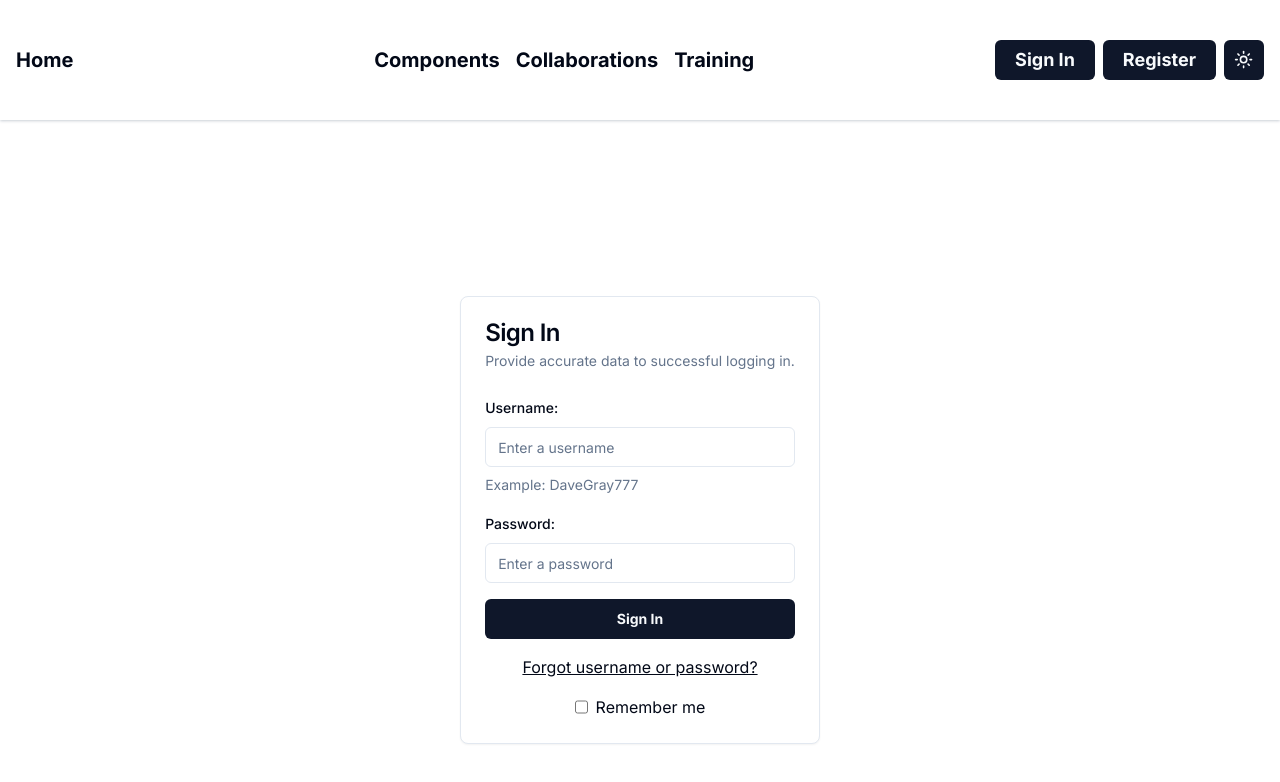
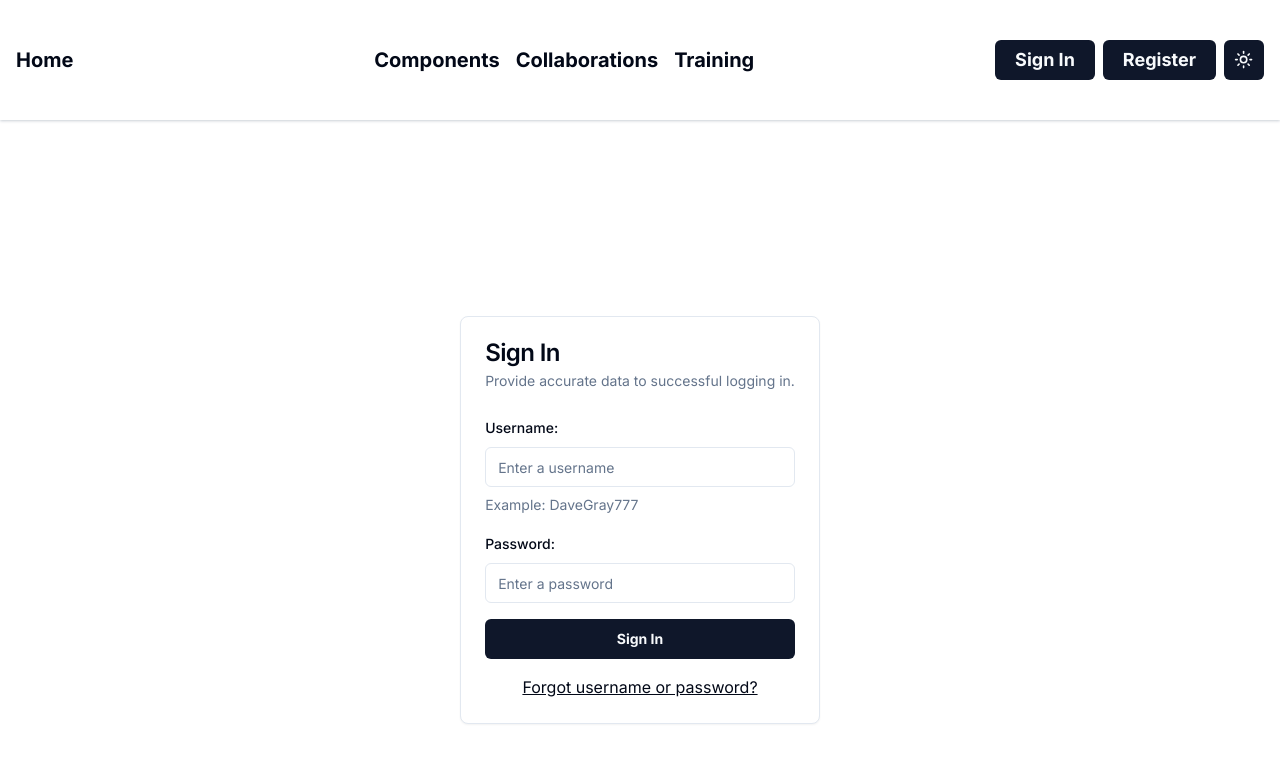
Before and after one commit to ZulfiPy/NextFrontTSForRW, a Next.js app: page /sign-in in a window 1280 px wide. Shown: the top 782 px of the page. Built offline with nearby package versions, Linux system fonts and the light colour scheme; no server answers.

Commit message:
handle login form handled by next-auth credentials

```diff
--- a/src/components/SignInForm.tsx
+++ b/src/components/SignInForm.tsx
@@ -3,11 +3,7 @@
 import { z } from "zod";
 import { zodResolver } from "@hookform/resolvers/zod";
 import { useForm } from "react-hook-form";
-import { useRouter } from "next/navigation";
-import { useContext, useEffect } from "react";
-import { AuthContext } from "@/context/AuthProvider";
 import Link from "next/link";
-import { jwtDecode } from "jwt-decode";
 import {
     Form,
     FormControl,
@@ -25,11 +21,8 @@ import {
 } from "@/components/ui/card";
 import { Button } from "@/components/ui/button";
 import { Input } from "@/components/ui/input";
+import { signIn } from "next-auth/react";
 
-import { toast } from "react-toastify";
-import "react-toastify/ReactToastify.css";
-
-import { signInUserRequest } from "@/lib/backendRequests";
 import { loginSchema } from "@/validators/loginFormValidator";
 type loginInputType = z.infer<typeof loginSchema>
 
@@ -48,32 +41,9 @@ const SignInForm = () => {
             password: ""
         }
     });
-    const router = useRouter();
-    const { setAuth, persist, setPersist } = useContext(AuthContext);
-
-    useEffect(() => {
-        localStorage.setItem('persist', persist.toString());
-    }, [persist]);
-
-    const togglePersist = () => setPersist(prev => !prev);
 
     async function handleLoginForm(values: loginInputType) {
-        const signInResponse = await signInUserRequest(values);
-
-        if (signInResponse.status === 200 && signInResponse?.data?.jwt) {
-            const accessToken = signInResponse.data.jwt;
-            const decoded: DecodedPayload = jwtDecode(accessToken);
-            setAuth({
-                username: decoded.UserInfo.username,
-                roles: decoded.UserInfo.roles,
-                accessToken: accessToken
-            });
-            toast.success('You have been successfully logged in!', { autoClose: 1500 });
-            form.reset();
-            router.push('/');
-        } else if (signInResponse.status === 403) {
-            toast.error('Some error occured, please try again!')
-        }
+        signIn("credentials", { username: values.username, password: values.password });
     }
 
     return (
@@ -131,15 +101,6 @@ const SignInForm = () => {
                                 className="self-center underline">
                                 Forgot username or password?
                             </Link>
-
-                            <div className="flex space-x-2 justify-center">
-                                <input
-                                    id="persistentLogin"
-                                    type="checkbox"
-                                    checked={persist}
-                                    onChange={togglePersist} />
-                                <label htmlFor="persistentLogin">Remember me</label>
-                            </div>
                         </form>
                     </Form>
                 </CardContent>
```
